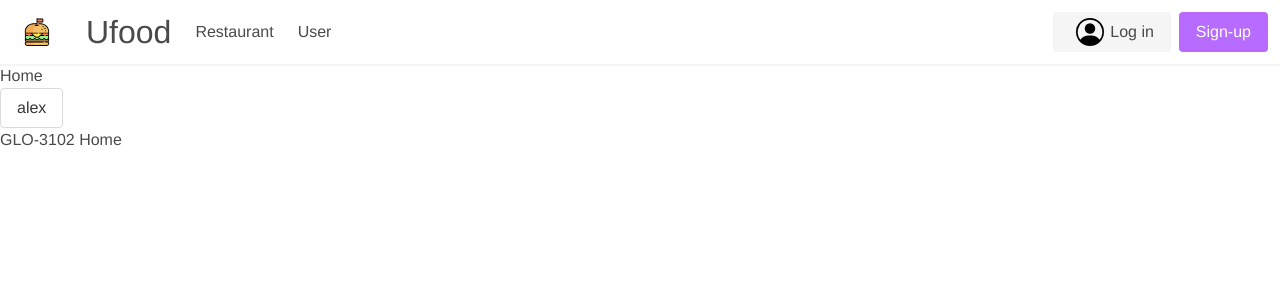
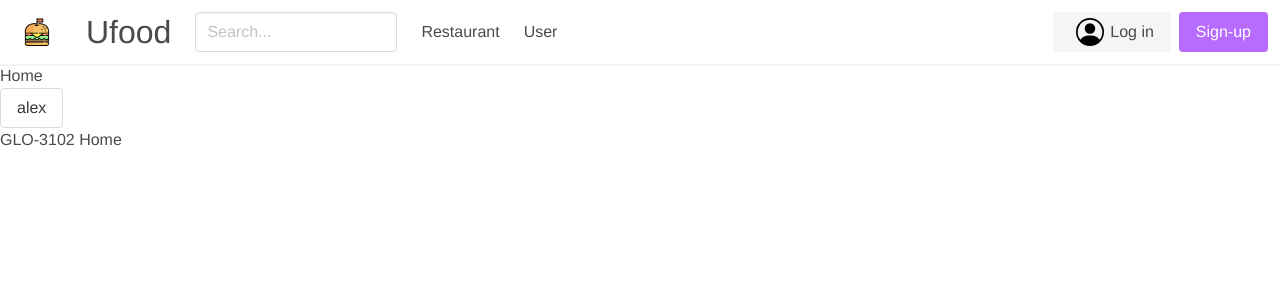
Before and after one commit to GLO3102/ufood-h2023-team-09, a Vue app: page / in a window 1280 px wide. Shown: the top 300 px of the page. Built offline with nearby package versions, Linux system fonts and the light colour scheme.

Commit message:
add menu search bar

```diff
--- a/src/components/Navigation.vue
+++ b/src/components/Navigation.vue
@@ -28,6 +28,9 @@
 
   <div id="navbarBasicExample" class="navbar-menu">
     <div class="navbar-start">
+      <div class="navbar-item">
+        <input class="input" type="search" placeholder="Search...">
+      </div>
       <router-link class="navbar-item" to="/restaurant">Restaurant</router-link>
       <router-link class="navbar-item" to="/user">User</router-link>
     </div>
```
